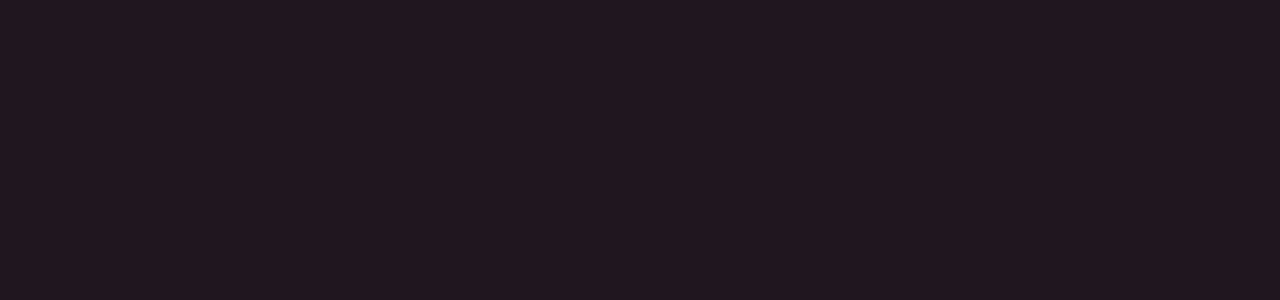
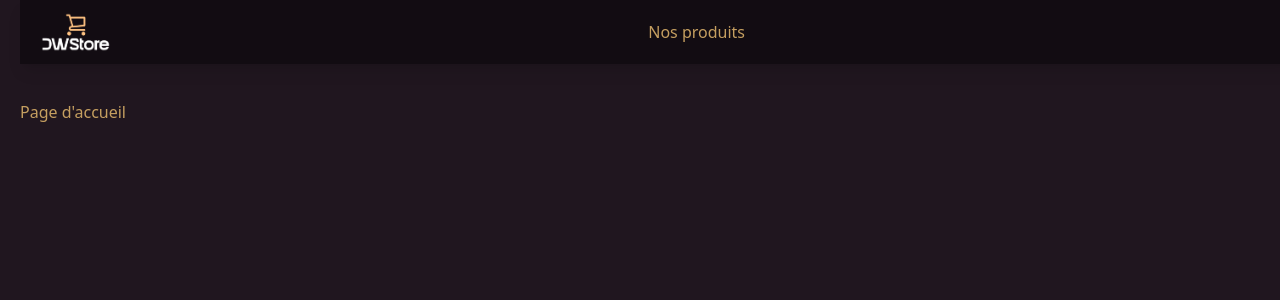
Before and after one commit to Kevin97231/20241205_dw_store, a React (Vite) app: page / in a window 1280 px wide. Shown: the top 300 px of the page. Built offline with nearby package versions, Linux system fonts and the light colour scheme.

Commit message:
first push

```diff
--- a/package.json
+++ b/package.json
@@ -13,7 +13,8 @@
   "dependencies": {
     "json-server": "^1.0.0-beta.3",
     "react": "^18.3.1",
-    "react-dom": "^18.3.1"
+    "react-dom": "^18.3.1",
+    "react-router-dom": "^7.0.2"
   },
   "devDependencies": {
     "@eslint/js": "^9.15.0",
--- a/src/App.jsx
+++ b/src/App.jsx
@@ -1,7 +1,31 @@
+import { createBrowserRouter, Outlet, RouterProvider } from "react-router-dom";
 import "./App.css";
+import { Navbar } from "./components/Navbar";
 
 function App() {
-  return <></>;
+  const router = createBrowserRouter([
+    {
+      path: "/",
+      element: <Root />,
+      children: [
+        { path: "", element: <>Page d'accueil</> },
+        { path: "/products", element: <>page products</> },
+        { path: "*", element: <>404 NOT FOUND</> },
+      ],
+    },
+  ]);
+
+  function Root() {
+    return (
+      // <Navbar />
+      <>
+        <Navbar />
+        <Outlet />
+      </>
+    );
+  }
+
+  return <RouterProvider router={router} />;
 }
 
 export default App;
--- /dev/null
+++ b/src/components/HeaderItem.jsx
@@ -0,0 +1,14 @@
+/* eslint-disable react/prop-types */
+import { Link, useLocation } from "react-router-dom";
+
+export const HeaderItem = ({ href, children }) => {
+  const { pathname } = useLocation();
+
+  console.log("pathname: ", pathname);
+
+  return (
+    <Link to={href} className={`${pathname === href && "border-b-4"}`}>
+      {children}
+    </Link>
+  );
+};
--- /dev/null
+++ b/src/components/Navbar.jsx
@@ -0,0 +1,24 @@
+import { Link } from "react-router-dom";
+import { HeaderItem } from "./HeaderItem";
+
+export const Navbar = () => {
+  const logoPath = "/src/assets/images/logo.png";
+
+  return (
+    <header className="navbar px-5 shadow-lg navbar bg-neutral txt-neutral-content">
+      <nav className="w-full">
+        <Link to={"/"}>
+          <img src={logoPath} alt="logo dw_store" className="h-10" />
+        </Link>
+
+        <div className="m-auto w-fit">
+          <ul className="flex items-center gap-10">
+            <li>
+              <HeaderItem href={"/products"}>Nos produits</HeaderItem>
+            </li>
+          </ul>
+        </div>
+      </nav>
+    </header>
+  );
+};
```
Also changed, not shown: 1 other file (tests, documents, lock files or other folders).
